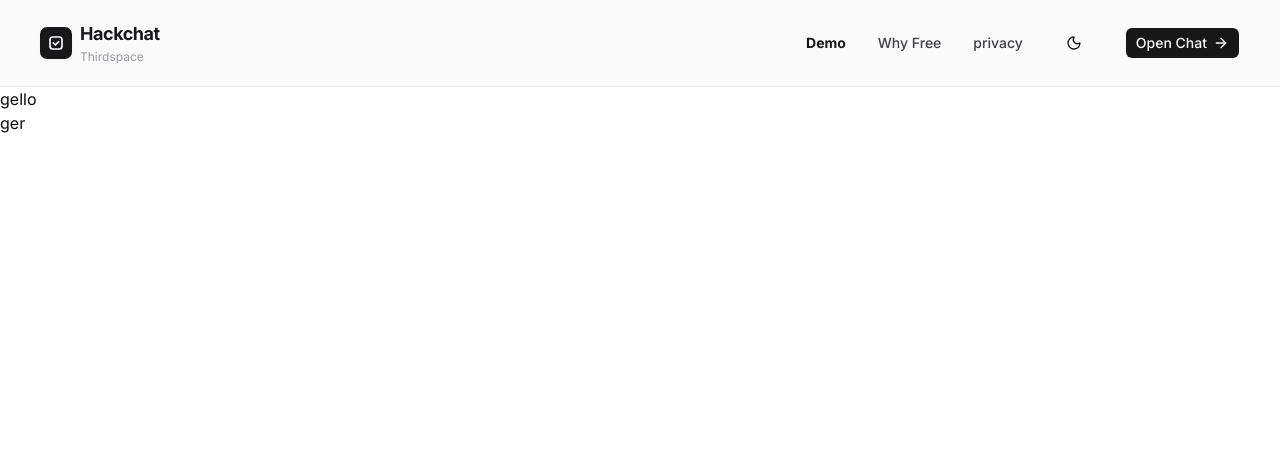
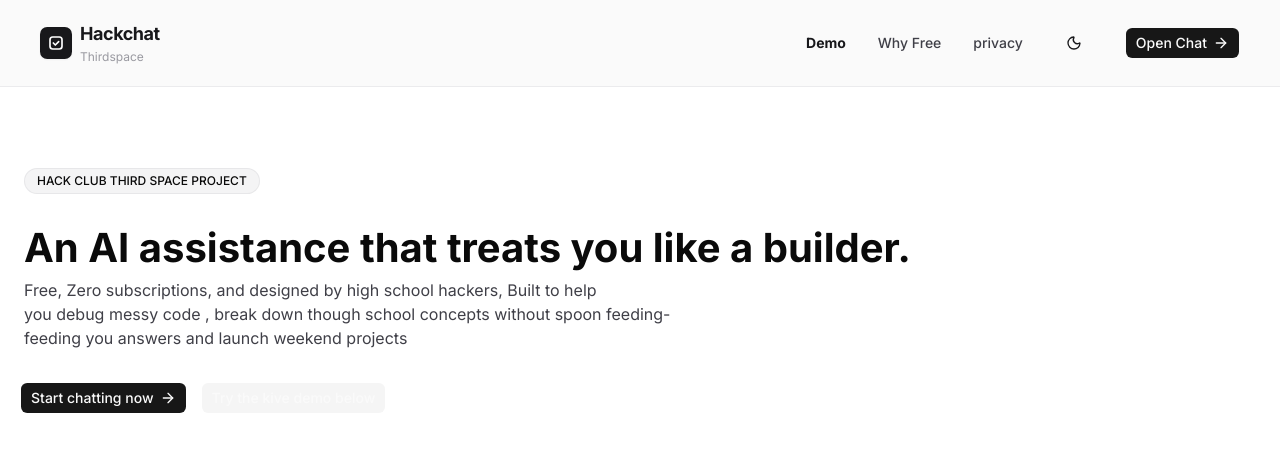
Before and after one commit to Maxwellsmall/hackachat, a Next.js app in the folder client/: page / in a window 1280 px wide. Shown: the top 452 px of the page. Built offline with nearby package versions, Linux system fonts and the light colour scheme.

Commit message:
am worjing on the hero section

```diff
--- a/client/app/(landing)/page.tsx
+++ b/client/app/(landing)/page.tsx
@@ -1,10 +1,12 @@
 import Image from "next/image";
+import Hero from "@/components/landingpage/Hero"
+
 
 export default function Home() {
   return (
     <>
     <div>
-      <h1>gello</h1>
+      <Hero/>
     </div>
     </>
   );
--- /dev/null
+++ b/client/components/landingpage/Hero.tsx
@@ -0,0 +1,36 @@
+"use client"
+
+import React from 'react'
+import { Button } from "@/components/ui/button"
+import { ArrowRight } from 'lucide-react'
+
+const Hero = () => {
+  return (
+    <section className="relative pt-12 pb-20 sm:pt-20">
+        <div className="w-full">
+            <div className="max-w-6xl sm:px-6 text-left">
+
+                <div className="inline-flex items-center space-x-2 px-3 py-1 rounded-full bg-zinc-100 border border-zinc-200/80 text-xs font-medium mb-6 animate-in fade-in slide-in-from-bottom-2 duration-200">
+                  <span>HACK CLUB THIRD SPACE PROJECT</span>
+                </div>
+                <h1 className='font-bold text-[40px]'>An AI assistance that treats you like a builder.</h1>
+                  <p className='text-zinc-700'>Free, Zero subscriptions, and designed by high school hackers, Built to help <br />
+                  you debug messy code , break down though school concepts without spoon feeding- <br />
+                  feeding you answers and launch weekend projects
+                  </p>
+            </div>
+        <div className='flex flex-col sm:flex-row items-center justify-start gap-3.5 mt-8 px-5'>
+          <Button>
+            <span>Start chatting now</span>
+            <ArrowRight className="w-4 h-4"/>
+          </Button>
+          <Button className={"bg-secondary"}>
+            <span>Try the kive demo below</span>
+          </Button>
+        </div>
+        </div>
+    </section>
+  )
+}
+
+export default Hero
--- a/client/components/marketing/Footer.tsx
+++ b/client/components/marketing/Footer.tsx
@@ -3,7 +3,7 @@ import React from 'react'
 const Footer = () => {
   return (
     <div>
-        <h1>ger</h1>
+        <h1></h1>
     </div>
   )
 }
```
